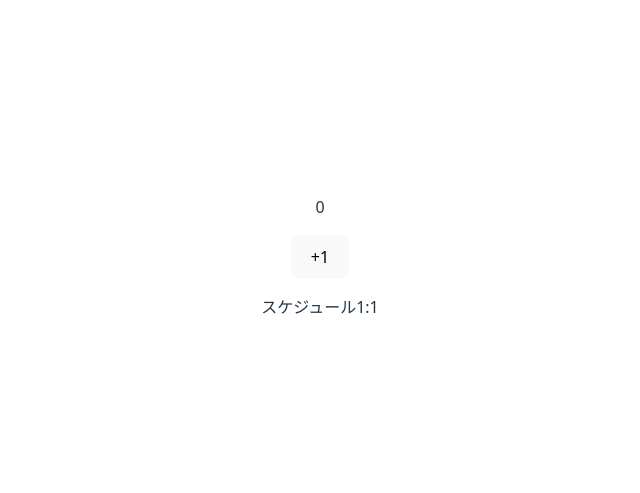
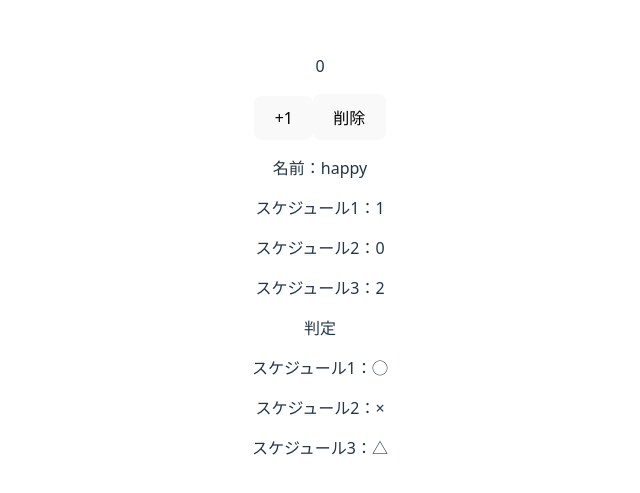
Before and after one commit to Happy0414/m2-adjust, a React (Vite) app: page / in a window 1280 px wide. Shown: the part 143-636 px from the top of the page, without its empty margins (320-960 px from the left). Built offline with nearby package versions, Linux system fonts and the light colour scheme.

Commit message:
数値から判別する関数の作成

```diff
--- a/src/components/make.tsx
+++ b/src/components/make.tsx
@@ -1,19 +1,43 @@
 import { useState } from 'react'
 
 type Schedule = {
+    name: string,
     date1: number,
     date2: number,
     date3: number
 }
 
-const schedule1: Schedule = {
-    date1: 1,
-    date2: 0,
-    date3: 2
-}
+
 
 export default function Make(){
     const [count, setCount] = useState<number>(0);
+    const [schedule1, setSchedule] = useState<Schedule>({
+        name: 'happy',
+        date1: 1,
+        date2: 0,
+        date3: 2
+    })
+
+    const removeSchedule = () =>{
+        setSchedule({
+            name: '',
+            date1: 0,
+            date2: 0,
+            date3: 0
+        })
+    }
+
+    const judgeSchedule = (d: number): string =>{
+        let j = ''
+
+        if(d === 0) j = '×'
+        else if(d === 1) j = '◯'
+        else j = '△'
+
+
+        return j
+    }
+
 
     const addOne = () => {
         setCount(count + 1)
@@ -23,8 +47,17 @@ export default function Make(){
         <div>
             <p>{count}</p>
             <button onClick={addOne}>+1</button>
-            <p>スケジュール1:{schedule1.date1}
-            </p>
+
+
+            <button onClick={removeSchedule}>削除</button>
+            <p>名前：{schedule1.name}</p>
+            <p>スケジュール1：{schedule1.date1}</p>
+            <p>スケジュール2：{schedule1.date2}</p>
+            <p>スケジュール3：{schedule1.date3}</p>
+            <p>判定</p>
+            <p>スケジュール1：{judgeSchedule(schedule1.date1)}</p>
+            <p>スケジュール2：{judgeSchedule(schedule1.date2)}</p>
+            <p>スケジュール3：{judgeSchedule(schedule1.date3)}</p>
         </div>
     )
 }
```
